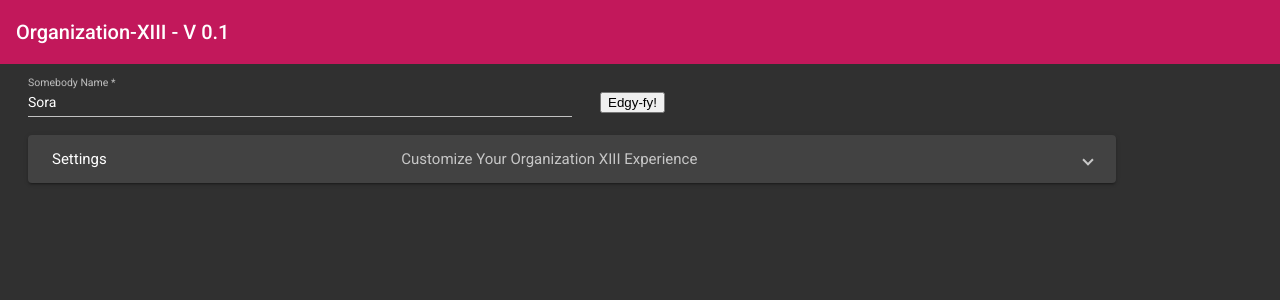
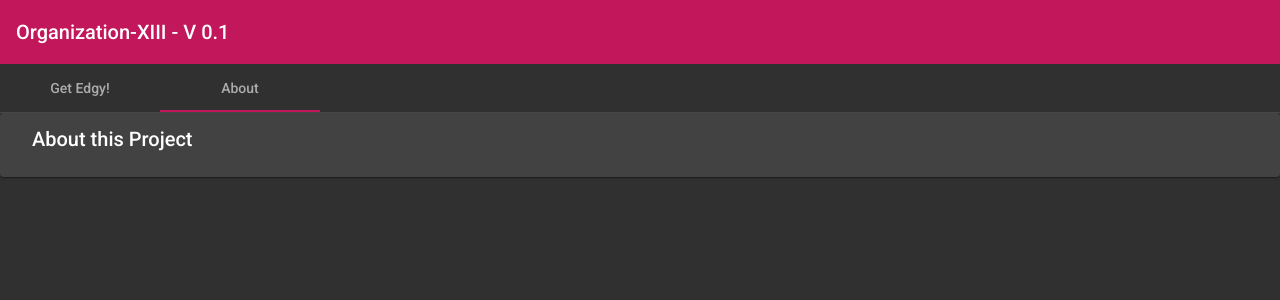
Before and after one commit to Daedo/Organization-XIII, an Angular app: page /about in a window 1280 px wide. Shown: the top 300 px of the page. Built offline with nearby package versions, Linux system fonts and the light colour scheme.

Commit message:
Add Tooltips, Add About Page

```diff
--- a/src/app/app-routing.module.ts
+++ b/src/app/app-routing.module.ts
@@ -1,10 +1,13 @@
 import { NgModule } from '@angular/core';
 import { Routes, RouterModule } from '@angular/router';
 import { MainComponent } from './modules/main/components/main/main.component';
+import { AboutComponent } from './modules/about/components/about/about.component';
 
 
 const routes: Routes = [
-	{ path: '**', component: MainComponent }
+	{ path: 'XIII', component: MainComponent },
+	{ path: 'about', component: AboutComponent },
+	{ path: '', redirectTo: 'XIII', pathMatch: 'full'}
 ];
 
 @NgModule({
--- a/src/app/app.component.html
+++ b/src/app/app.component.html
@@ -1,4 +1,15 @@
 <mat-toolbar color="primary">
   <span>Organization-XIII - V 0.1</span>
 </mat-toolbar>
+
+<nav mat-tab-nav-bar>
+	<a mat-tab-link
+	   *ngFor="let link of navLinks"
+	   [routerLink]="link.path"
+	   routerLinkActive #rla="routerLinkActive"
+	   [active]="rla.isActive">
+	  {{link.label}}
+	</a>
+</nav>
+
 <router-outlet></router-outlet>
--- a/src/app/app.component.ts
+++ b/src/app/app.component.ts
@@ -7,4 +7,9 @@
 })
 export class AppComponent {
 	title = 'Organization-XIII';
+
+	navLinks = [
+		{label: 'Get Edgy!', path: 'XIII'},
+		{label: 'About', path: 'about'},
+	];
 }
--- a/src/app/app.module.ts
+++ b/src/app/app.module.ts
@@ -6,6 +6,8 @@
 import { BrowserAnimationsModule } from '@angular/platform-browser/animations';
 import { MainModule } from './modules/main/main.module';
 import { MatToolbarModule } from '@angular/material/toolbar';
+import {MatTabsModule} from '@angular/material/tabs';
+import { AboutModule } from './modules/about/about.module';
 
 @NgModule({
 	declarations: [
@@ -16,7 +18,9 @@
 		AppRoutingModule,
 		BrowserAnimationsModule,
 		MainModule,
-		MatToolbarModule
+		AboutModule,
+		MatToolbarModule,
+		MatTabsModule
 	],
 	providers: [],
 	bootstrap: [AppComponent]
--- /dev/null
+++ b/src/app/modules/about/components/about/about.component.html
@@ -0,0 +1,16 @@
+<mat-card>
+	<mat-card-header>
+		<mat-card-title>About this Project</mat-card-title>
+	</mat-card-header>
+	<mat-card-content>
+		<!-- Why does this exists -->
+
+		<!-- How does this work? -->
+
+		<!-- Why does a name generator need so many parameters? -->
+
+		<!-- ... -->
+
+		<!--- Add shitposting -->
+	</mat-card-content>
+</mat-card>
--- /dev/null
+++ b/src/app/modules/about/components/about/about.component.ts
@@ -0,0 +1,15 @@
+import { Component, OnInit } from '@angular/core';
+
+@Component({
+	selector: 'app-about',
+	templateUrl: './about.component.html',
+	styleUrls: ['./about.component.css']
+})
+export class AboutComponent implements OnInit {
+
+	constructor() { }
+
+	ngOnInit(): void {
+	}
+
+}
--- a/src/app/modules/main/components/input/input.component.html
+++ b/src/app/modules/main/components/input/input.component.html
@@ -18,34 +18,38 @@
     </mat-expansion-panel-header>
 
     <!-- Options -->
-	<mat-form-field>
+	<mat-form-field matTooltip="How many names should be generated" [matTooltipPosition]="'right'">
         <mat-label>Number of Generated Names</mat-label>
-        <input matInput type="number" value="15" min="1" max="100" [(ngModel)]="numberOfNames" required>
-	</mat-form-field> <br/>
+		<input matInput type="number" value="15" min="1" max="100" [(ngModel)]="numberOfNames" required>
+	</mat-form-field > <br/>
 
-	<mat-form-field>
+	<mat-form-field matTooltip="Number of words each name can contain" [matTooltipPosition]="'right'">
         <mat-label>Words per Name</mat-label>
         <input matInput type="number" value="1" min="1" max="3" [(ngModel)]="wordCount" required>
     </mat-form-field> <br/>
 
-	<mat-form-field>
+	<mat-form-field matTooltip="Letters to be added to the name. May be used as lexical GPS." [matTooltipPosition]="'right'">
         <mat-label>Recuesent's Sigil</mat-label>
         <input matInput  placeholder="Letters to be added to the name for reason" value="X"  [(ngModel)]="sigil">
 	</mat-form-field> <br/>
 
-	<mat-form-field>
+	<mat-form-field matTooltip="Size of the search beam. Improves name quality at the cost of runtime." [matTooltipPosition]="'right'">
         <mat-label>Beam Size</mat-label>
         <input matInput type="number" value="15" min="1" max="100" [(ngModel)]="beamSize" required>
 	</mat-form-field> <br/>
 
     <label>Bigram weight</label>
-	<mat-slider thumbLabel min="0" max="3" step="0.1" value="1" [(ngModel)]="biWeight"></mat-slider> <br/>
+	<mat-slider thumbLabel min="0" max="3" step="0.1" value="1" [(ngModel)]="biWeight"
+		matTooltip="Importance of 'pronouncabillity' of letter pairs for the name" [matTooltipPosition]="'right'"></mat-slider> <br/>
 
     <label>Trigram weight</label>
-	<mat-slider thumbLabel min="0" max="3" step="0.1" value="1" [(ngModel)]="triWeight"></mat-slider> <br/>
+	<mat-slider thumbLabel min="0" max="3" step="0.1" value="1" [(ngModel)]="triWeight"
+		matTooltip="Importance of 'pronouncabillity' of letter tripples for the name" [matTooltipPosition]="'right'"></mat-slider> <br/>
 
 	<label class="slider-label">Quadgram weight</label>
-	<mat-slider thumbLabel min="0" max="3" step="0.1" value="1" [(ngModel)]="quadWeight"></mat-slider> <br/>
+	<mat-slider thumbLabel min="0" max="3" step="0.1" value="1" [(ngModel)]="quadWeight"
+		matTooltip="Importance of 'pronouncabillity' of letter quadruples for the name" [matTooltipPosition]="'right'"></mat-slider> <br/>
 
-	<mat-slide-toggle [(ngModel)]="backoff" color="primary">Use N-Gram Backoff</mat-slide-toggle>
+	<mat-slide-toggle [(ngModel)]="backoff" color="primary"
+		matTooltip="Reduces tendency of putting rare letters at the beginning/ end of a word." [matTooltipPosition]="'right'">Use N-Gram Backoff</mat-slide-toggle>
 </mat-expansion-panel>
--- a/src/app/modules/main/main.module.ts
+++ b/src/app/modules/main/main.module.ts
@@ -15,6 +15,7 @@
 import { MatListModule } from '@angular/material/list';
 import { MatCardModule } from '@angular/material/card';
 import { MatSlideToggleModule } from '@angular/material/slide-toggle';
+import {MatTooltipModule} from '@angular/material/tooltip';
 
 @NgModule({
 	declarations: [MainComponent, InputComponent, OutputListComponent, LoadingComponent, ErrorDialogComponent],
@@ -29,7 +30,8 @@
 		MatProgressBarModule,
 		MatListModule,
 		MatCardModule,
-		MatSlideToggleModule
+		MatSlideToggleModule,
+		MatTooltipModule
 	]
 })
 export class MainModule { }
```
Also changed, not shown: src/app/modules/about/about.module.ts (added, +16 -0 lines), src/app/modules/about/components/about/about.component.css (added), 1 other file (tests, documents, lock files or other folders).
